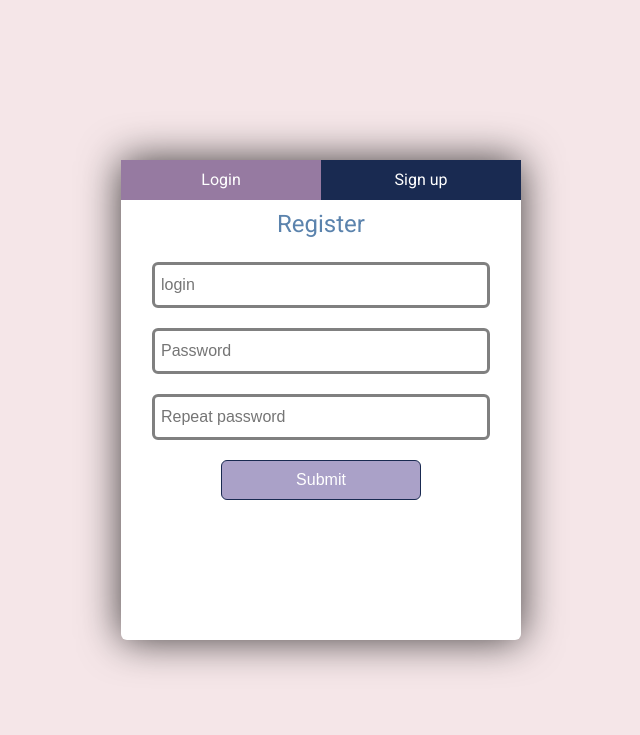
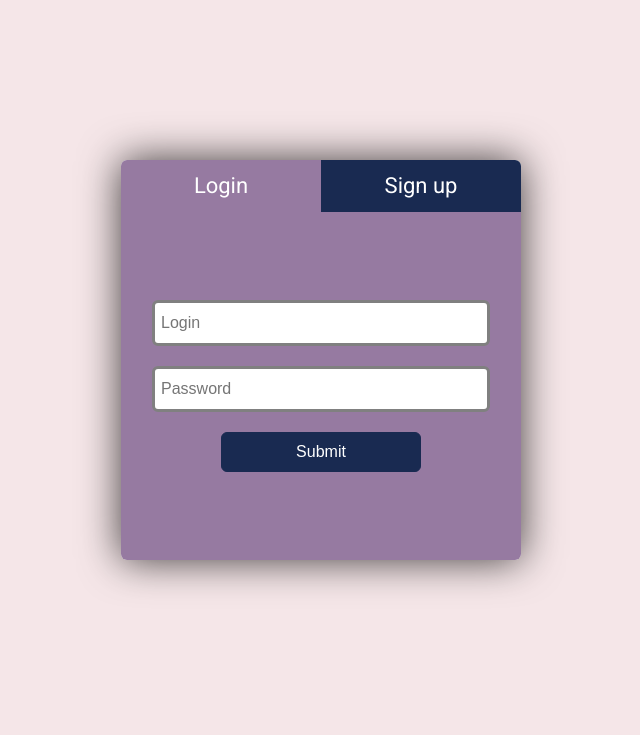
Before and after one commit to Fadion1996/react-test-google-maps, a React app: page / in a window 1280 px wide. Shown: the whole page, without its empty margins (319-959 px from the left). Built offline with nearby package versions, Linux system fonts and the light colour scheme.

Commit message:
add fixes

```diff
--- a/src/components/AboutUs/AboutUs.js
+++ b/src/components/AboutUs/AboutUs.js
@@ -0,0 +1,12 @@
+import React from "react";
+import css from "./AboutUs.less";
+
+const AboutUsPage = () => {
+    return (
+        <div className={css.about_us}>
+            <p>Qwe</p>
+        </div>
+    );
+};
+
+export default AboutUsPage;
--- a/src/components/AboutUs/AboutUs.less
+++ b/src/components/AboutUs/AboutUs.less
@@ -0,0 +1,4 @@
+.about_us {
+    width: 100%;
+    height: 100%;
+}
--- a/src/components/App.js
+++ b/src/components/App.js
@@ -1,16 +1,26 @@
-import React, { Component } from "react";
-import Main from "./Main/Main";
+import React from "react";
+import {
+    BrowserRouter as Router,
+    Route,
+    Link,
+    Redirect
+} from "react-router-dom";
+import MainPage from "./Main/Main";
 import AuthPage from "./Auth/Auth";
+import AboutUsPage from "./AboutUs/AboutUs";
 import css from "./App.less";
 
-class App extends Component {
-    render() {
-        return (
+const App = () => {
+    return (
+        <Router>
             <div className={css.app}>
-                <AuthPage />
+                <Route exact path="/" component={AuthPage} />
+                <Route exact path="/main" component={MainPage} />
+                <Route exact path="/aboutus" component={AboutUsPage} />
+                <Route render={() => <Redirect to="/" />} />
             </div>
-        );
-    }
-}
+        </Router>
+    );
+};
 
 export default App;
--- a/src/components/Auth/Auth.js
+++ b/src/components/Auth/Auth.js
@@ -9,21 +9,41 @@ const AuthPage = () => {
     const [login, setLogin] = useState("");
     const [password, setPassword] = useState("");
     const [errorText, setErrorText] = useState("");
+    const [tab, setTab] = useState(0);
 
     return (
         <div className={css.auth}>
             <div className={css.tabs}>
-                <div className={css.login}>Login</div>
-                <div className={css.sign_up}>Sign up</div>
+                <div
+                    className={css.login}
+                    onClick={() => {
+                        setErrorText("");
+                        setTab(0);
+                    }}
+                >
+                    Login
                 </div>
-            {isLogged ? (
+                <div
+                    className={css.sign_up}
+                    onClick={() => {
+                        setErrorText("");
+                        setTab(1);
+                    }}
+                >
+                    Sign up
+                </div>
+            </div>
+            {!tab ? (
+                !isLogged && (
                     <Login
                         login={login}
                         setLogin={setLogin}
                         password={password}
                         setPassword={setPassword}
                         errorText={errorText}
+                        setErrorText={setErrorText}
                     />
+                )
             ) : (
                 <Register
                     login={login}
--- a/src/components/Auth/Auth.less
+++ b/src/components/Auth/Auth.less
@@ -7,13 +7,19 @@
     color: @auth-color;
     background: @auth-bg;
     width: 400px;
+    height: 400px;
     margin: 10rem 0;
     box-shadow: 0px 0px 40px 0px rgba(0, 0, 0, 0.75);
     border-radius: 6px;
+    display: flex;
+    flex-direction: column;
+
     .tabs {
         width: 100%;
-        height: 40px;
+        height: 60px;
         display: flex;
+        font-size: 22px;
+        cursor: pointer;
 
         .login,
         .sign_up {
@@ -24,9 +30,11 @@
             color: #fff;
         }
         .sign_up {
+            border-radius: 0 6px 0 0;
             background: @auth-sign_up-bg;
         }
         .login {
+            border-radius: 6px 0 0 0;
             background: @auth-login-bg;
         }
     }
--- a/src/components/Auth/Login/Login.js
+++ b/src/components/Auth/Login/Login.js
@@ -1,17 +1,34 @@
 import React from "react";
+import { withRouter } from "react-router";
 import css from "./Login.less";
 
-const Login = ({ login, setLogin, password, setPassword, errorText }) => {
-    // const handleSubmit = () => {
-    //     localStorage.setItem('login', login);
-    //     localStorage.setItem('password', password);
-    //     console.log("Login with new ", login, "password: ", password);
-    // };
+const Login = ({
+    history,
+    login,
+    setLogin,
+    password,
+    setPassword,
+    errorText,
+    setErrorText
+}) => {
+    const handleSubmit = e => {
+        e.preventDefault();
+        const user = JSON.parse(localStorage.getItem("user"));
+        if (user) {
+            if (user.login === login && user.password === password) {
+                console.log("Welcome ", login, "password: ", password);
+                history.push("/main");
+            } else {
+                setErrorText("Login or password are incorect! Try again.");
+            }
+        } else {
+            setErrorText("Login or password are incorect! Try again.");
+        }
+    };
 
     return (
         <div className={css.login}>
-            <h1 className={css.title}>Login</h1>
-            <form className={css.form}>
+            <form className={css.form} onSubmit={handleSubmit}>
                 <input
                     className={css.input}
                     placeholder="Login"
@@ -28,9 +45,13 @@ const Login = ({ login, setLogin, password, setPassword, errorText }) => {
                     value={password}
                     onChange={e => setPassword(e.target.value)}
                 />
-
-                <div className={css.errorText} value={errorText} />
-                <input className={css.submit} type="submit" value="Submit" />
+                <div className={css.errorText}>{errorText}</div>
+                <input
+                    className={css.submit}
+                    onSubmit={handleSubmit}
+                    type="submit"
+                    value="Submit"
+                />
             </form>
 
             <div className={css.errorText} />
@@ -38,4 +59,4 @@ const Login = ({ login, setLogin, password, setPassword, errorText }) => {
     );
 };
 
-export default Login;
+export default withRouter(Login);
--- a/src/components/Auth/Login/Login.less
+++ b/src/components/Auth/Login/Login.less
@@ -1,11 +1,14 @@
 @login-color: #5b83ad;
-@login-button-bg: #aaa1c8;
+@login-bg: #967aa1;
+@login-button-bg: #192a51;
 @login-button-border: #192a51;
 @login-button-color: #fff;
 
 .login {
     width: 100%;
     height: 100%;
+    border-radius: 0 0 6px 6px;
+    background: @login-bg;
 
     .title {
         font-size: 24px;
@@ -20,7 +23,7 @@
         display: flex;
         flex-direction: column;
         align-items: center;
-        margin: 1rem 0;
+        justify-content: center;
     }
 
     .input {
--- a/src/components/Auth/Register/Register.js
+++ b/src/components/Auth/Register/Register.js
@@ -1,4 +1,5 @@
-import React, { useState, useEffect } from "react";
+import React, { useState } from "react";
+import { withRouter } from "react-router";
 import css from "./Register.less";
 
 const Register = ({
@@ -7,7 +8,8 @@ const Register = ({
     login,
     setLogin,
     errorText,
-    setErrorText
+    setErrorText,
+    history
 }) => {
     //validation
     const [repeatPassword, setRepeatPassword] = useState("");
@@ -27,13 +29,12 @@ const Register = ({
                     date: Date.now()
                 })
             );
-
-            console.log(user.login === login);
+            history.push("/main");
         } else {
             setErrorText("Password don't match. Please try again!");
         }
 
-        if (user.login === login) {
+        if (user && user.login === login) {
             setErrorText("This login already exists. Please login.");
         }
 
@@ -46,13 +47,12 @@ const Register = ({
 
     return (
         <div className={css.register}>
-            <h1 className={css.title}>Register</h1>
             <form className={css.form} onSubmit={handleSubmit}>
                 <input
                     className={css.input}
-                    placeholder="login"
+                    placeholder="Login"
                     type="text"
-                    name="ogin"
+                    name="login"
                     value={login}
                     onChange={e => setLogin(e.target.value)}
                 />
@@ -79,4 +79,4 @@ const Register = ({
     );
 };
 
-export default Register;
+export default withRouter(Register);
--- a/src/components/Auth/Register/Register.less
+++ b/src/components/Auth/Register/Register.less
@@ -1,12 +1,14 @@
-@login-color: #5b83ad;
-@login-button-bg: #aaa1c8;
-@login-button-border: #192a51;
-@login-button-color: #fff;
+@register-color: #5b83ad;
+@register-bg: #192a51;
+@register-button-bg: #aaa1c8;
+@register-button-border: #192a51;
+@register-button-color: #000;
 
 .register {
     width: 100%;
     height: 100%;
-    border-radius: 6px;
+    border-radius: 0 0 6px 6px;
+    background: @register-bg;
 
     .title {
         font-size: 24px;
@@ -21,7 +23,7 @@
         display: flex;
         flex-direction: column;
         align-items: center;
-        margin: 1rem 0;
+        justify-content: center;
     }
 
     .input {
@@ -46,9 +48,9 @@
         font-size: 16px;
         height: 40px;
         margin: 10px 0;
-        background: @login-button-bg;
-        color: @login-button-color;
-        border: 1px solid @login-button-border;
+        background: @register-button-bg;
+        color: @register-button-color;
+        border: 1px solid @register-button-border;
         border-radius: 6px;
     }
 }
--- a/src/components/Main/Main.js
+++ b/src/components/Main/Main.js
@@ -1,8 +1,21 @@
-import React from "react";
+import React, { useEffect, useState } from "react";
+import Header from "./Header/Header";
 import css from "./Main.less";
 
-const Main = () => {
-    return <div className={css.main}>Main page</div>;
+const MainPage = () => {
+    const [user, setUser] = useState({});
+
+    useEffect(() => {
+        console.log(JSON.parse(localStorage.getItem("user")));
+        setUser(JSON.parse(localStorage.getItem("user")));
+    }, []);
+
+    return (
+        <div className={css.main}>
+            <Header user={user} />
+            <div className={css.leftSideBar}>SideBar</div>
+        </div>
+    );
 };
 
-export default Main;
+export default MainPage;
--- a/src/components/Main/Main.less
+++ b/src/components/Main/Main.less
@@ -1,6 +1,6 @@
 .main {
     width: 100%;
     height: 100%;
-    color: #f0f;
+    color: #fff;
     border: 1px solid #000;
 }
--- a/webpack.config.js
+++ b/webpack.config.js
@@ -5,7 +5,8 @@ module.exports = {
     entry: "./src/index.js",
     output: {
         path: path.join(__dirname, "/dist"),
-        filename: "index_bundle.js"
+        filename: "index_bundle.js",
+        publicPath: "/"
     },
     module: {
         rules: [
@@ -41,5 +42,8 @@ module.exports = {
         new HtmlWebpackPlugin({
             template: "./src/index.html"
         })
-    ]
+    ],
+    devServer: {
+        historyApiFallback: true
+    }
 };
```
Also changed, not shown: package.json (+5 -2 lines), 1 other file. Lines whose indentation alone changed are shown as unchanged.
